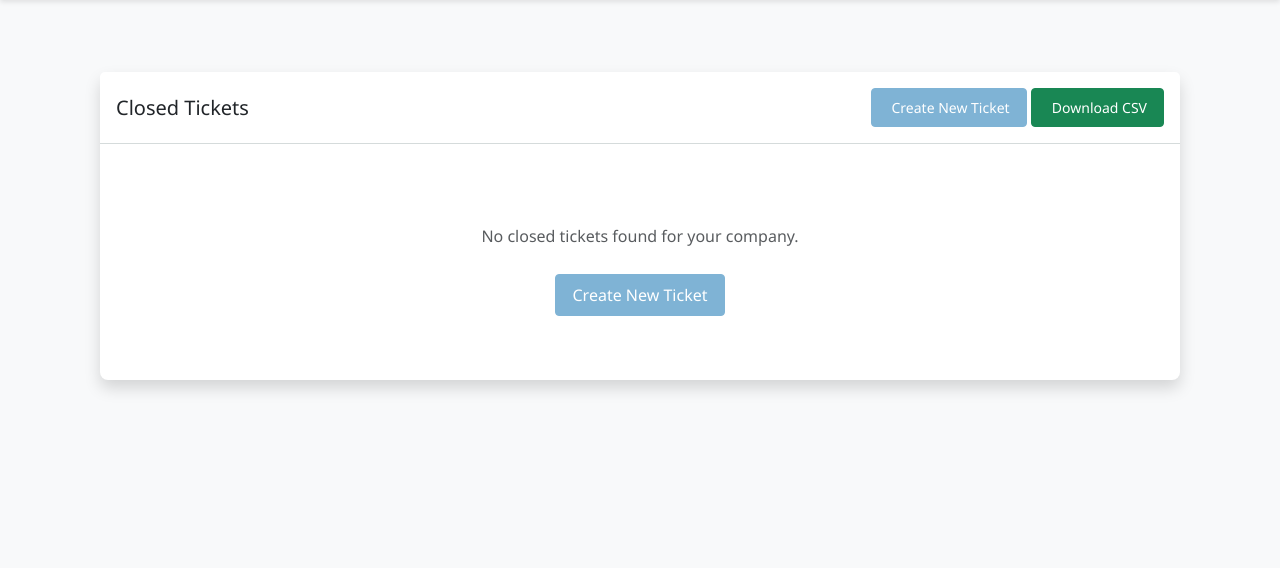
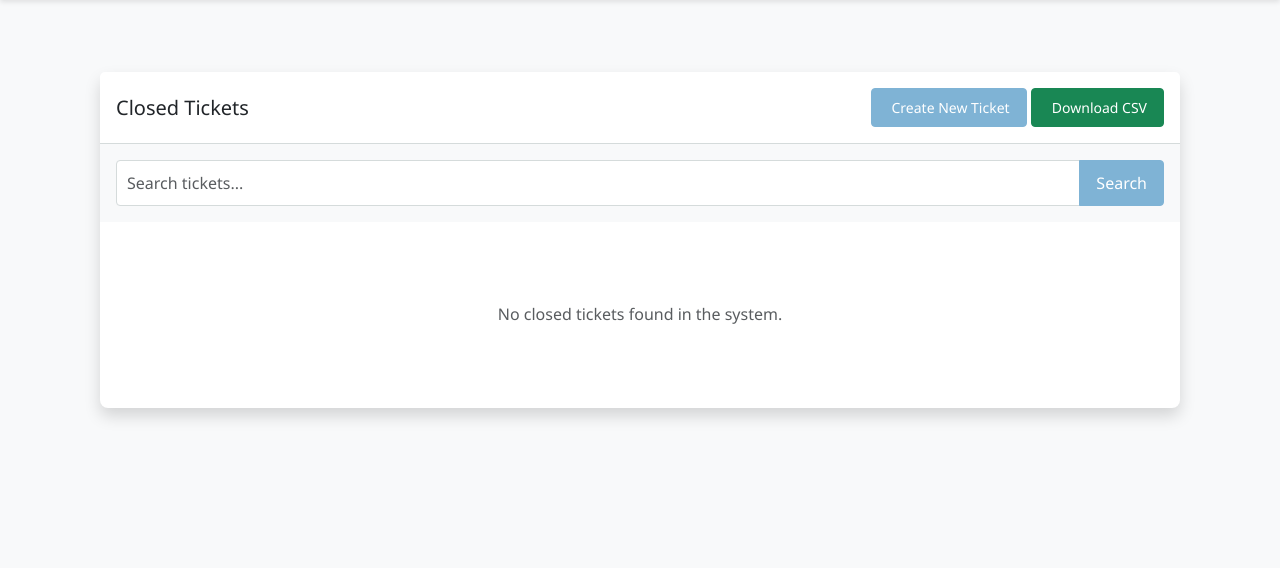
Before and after one commit to deecheru/ticketing_app, a Django app: page /user_tickets/closed-tickets/ in a window 1280 px wide. Shown: the part 98-666 px from the top of the page. Run offline with Django 4.2, Linux system fonts and the light colour scheme; the visitor is signed in with stand-in values (Sample User, id 1); parts of the project's set-up code (start-up, migrations or seed data) failed here and were passed over; some libraries are stand-ins or nearby versions.

Commit message:
Commiting new fixed code

```diff
--- a/templates/tickets/closed_tickets.html
+++ b/templates/tickets/closed_tickets.html
@@ -1,4 +1,3 @@
-<!-- tickets/templates/tickets/tickets_list.html -->
 {% extends 'base.html' %}
 {% load static %}
 
@@ -24,14 +23,43 @@
                     <a href="{% url 'select_service' %}" class="btn btn-primary btn-sm">
                         <i class="bi bi-plus-circle me-1"></i> Create New Ticket
                     </a>
-                    <a href="?download=csv" class="btn btn-success btn-sm">
+                    <a href="?download=csv{% if search_query %}&search={{ search_query }}{% endif %}" class="btn btn-success btn-sm">
                         <i class="bi bi-download me-1"></i> Download CSV
                     </a>
                 </div>
             </div>
         </div>
 
+        <!-- Search box -->
+        <div class="card-body bg-light">
+            <form method="get" action="" class="mb-0">
+                <div class="input-group">
+                    <input type="text" name="search" class="form-control" placeholder="Search tickets..." value="{{ search_query }}">
+                    <button class="btn btn-primary" type="submit">
+                        <i class="bi bi-search"></i> Search
+                    </button>
+                    {% if search_query %}
+                    <a href="{% url 'closed_tickets' %}" class="btn btn-outline-secondary">
+                        <i class="bi bi-x-circle"></i> Clear
+                    </a>
+                    {% endif %}
+                </div>
+            </form>
+        </div>
+
         <div class="card-body">
+            {% if search_query %}
+            <div class="alert alert-info d-flex align-items-center mb-3">
+                <i class="bi bi-info-circle me-2"></i>
+                <div>
+                    Showing results for: <strong>"{{ search_query }}"</strong>
+                    {% with count=closed_tickets.count %}
+                        ({{ count }} ticket{{ count|pluralize }} found)
+                    {% endwith %}
+                </div>
+            </div>
+            {% endif %}
+
             {% if closed_tickets %}
                 <div class="table-responsive">
                     <table class="table table-hover">
@@ -39,6 +67,9 @@
                             <tr>
                                 <th>ID</th>
                                 <th>Title</th>
+                                {% if is_admin %}
+                                <th>Company</th>
+                                {% endif %}
                                 <th>Status</th>
                                 <th>Priority</th>
                                 <th>Created</th>
@@ -49,20 +80,20 @@
                         <tbody>
                             {% for ticket in closed_tickets %}
                                 <tr>
-                                    <td>{{ ticket.id  }}</td>
+                                    <td>{{ ticket.id }}</td>
                                     <td>{{ ticket.title }}</td>
+                                    {% if is_admin %}
+                                    <td>{{ ticket.company.name }}</td>
+                                    {% endif %}
                                     <td>
-                                        {% if ticket.status == 'CLOSED' %}
-                                            <span class="badge bg-secondary">Closed</span>
-                                        {% endif %}
-
+                                        <span class="badge bg-secondary">Closed</span>
                                     </td>
                                     <td>
-                                        {% if ticket.priority == 'high' %}
+                                        {% if ticket.priority == 'HIGH' %}
                                             <span class="badge bg-danger">High</span>
-                                        {% elif ticket.priority == 'urgent' %}
-                                            <span class="badge bg-danger">Urgent</span>
-                                        {% elif ticket.priority == 'medium' %}
+                                        {% elif ticket.priority == 'CRITICAL' %}
+                                            <span class="badge bg-danger">Critical</span>
+                                        {% elif ticket.priority == 'MEDIUM' %}
                                             <span class="badge bg-warning text-dark">Medium</span>
                                         {% else %}
                                             <span class="badge bg-info text-dark">Low</span>
@@ -74,11 +105,6 @@
                                         <a href="{% url 'view_ticket' ticket.id %}" class="btn btn-sm btn-outline-primary">
                                             <i class="bi bi-eye"></i> View
                                         </a>
-                                        {% if ticket.created_by == request.user or request.user.is_staff %}
-                                        <a href="{% url 'edit_ticket' ticket.id %}" class="btn btn-sm btn-outline-secondary ms-1">
-                                            <i class="bi bi-pencil"></i> Edit
-                                        </a>
-                                        {% endif %}
                                     </td>
                                 </tr>
                             {% endfor %}
@@ -86,18 +112,18 @@
                     </table>
                 </div>
 
-                <!-- Pagination -->
+                <!-- Pagination with preserved search query -->
                 {% if is_paginated %}
                 <nav aria-label="Page navigation" class="mt-4">
                     <ul class="pagination justify-content-center">
                         {% if page_obj.has_previous %}
                             <li class="page-item">
-                                <a class="page-link" href="?page=1" aria-label="First">
+                                <a class="page-link" href="?page=1{% if search_query %}&search={{ search_query }}{% endif %}" aria-label="First">
                                     <span aria-hidden="true">&laquo;&laquo;</span>
                                 </a>
                             </li>
                             <li class="page-item">
-                                <a class="page-link" href="?page={{ page_obj.previous_page_number }}" aria-label="Previous">
+                                <a class="page-link" href="?page={{ page_obj.previous_page_number }}{% if search_query %}&search={{ search_query }}{% endif %}" aria-label="Previous">
                                     <span aria-hidden="true">&laquo;</span>
                                 </a>
                             </li>
@@ -107,18 +133,18 @@
                             {% if page_obj.number == i %}
                                 <li class="page-item active"><a class="page-link" href="#">{{ i }}</a></li>
                             {% elif i > page_obj.number|add:'-3' and i < page_obj.number|add:'3' %}
-                                <li class="page-item"><a class="page-link" href="?page={{ i }}">{{ i }}</a></li>
+                                <li class="page-item"><a class="page-link" href="?page={{ i }}{% if search_query %}&search={{ search_query }}{% endif %}">{{ i }}</a></li>
                             {% endif %}
                         {% endfor %}
 
                         {% if page_obj.has_next %}
                             <li class="page-item">
-                                <a class="page-link" href="?page={{ page_obj.next_page_number }}" aria-label="Next">
+                                <a class="page-link" href="?page={{ page_obj.next_page_number }}{% if search_query %}&search={{ search_query }}{% endif %}" aria-label="Next">
                                     <span aria-hidden="true">&raquo;</span>
                                 </a>
                             </li>
                             <li class="page-item">
-                                <a class="page-link" href="?page={{ page_obj.paginator.num_pages }}" aria-label="Last">
+                                <a class="page-link" href="?page={{ page_obj.paginator.num_pages }}{% if search_query %}&search={{ search_query }}{% endif %}" aria-label="Last">
                                     <span aria-hidden="true">&raquo;&raquo;</span>
                                 </a>
                             </li>
@@ -130,10 +156,20 @@
             {% else %}
                 <div class="text-center py-5">
                     <i class="bi bi-ticket-perforated" style="font-size: 3rem; color: #6c757d;"></i>
-                    <p class="mt-3 text-muted">No closed tickets found for your company.</p>
-                    <a href="{% url 'select_service' %}" class="btn btn-primary mt-2">
-                        Create New Ticket
-                    </a>
+                    {% if search_query %}
+                        <p class="mt-3 text-muted">No closed tickets found matching "{{ search_query }}".</p>
+                        <a href="{% url 'closed_tickets' %}" class="btn btn-outline-secondary mt-2">
+                            Clear Search
+                        </a>
+                    {% else %}
+                        <p class="mt-3 text-muted">
+                            {% if is_admin %}
+                                No closed tickets found in the system.
+                            {% else %}
+                                No closed tickets found for your company.
+                            {% endif %}
+                        </p>
+                    {% endif %}
                 </div>
             {% endif %}
         </div>
--- a/user_tickets/views.py
+++ b/user_tickets/views.py
@@ -11,6 +11,7 @@ from django.utils import timezone
 from django.db.models import Count
 from django.db.models import Q
 from django.db.utils import IntegrityError
+from django.db import models
 
 def is_staff_check(user):
     return user.is_staff
@@ -210,21 +211,39 @@ def view_open_tickets(request):
     if user.is_superuser:
         open_tickets = Ticket.objects.filter(
             status__in=['OPEN', 'IN_PROGRESS', 'RESOLVED']
-        ).order_by('-created_at')
+        )
     # For company agents, show tickets from assigned companies
     elif user.is_company_agent:
         assigned_companies = user.assigned_companies.values_list('company', flat=True)
         open_tickets = Ticket.objects.filter(
             company__in=assigned_companies,
             status__in=['OPEN', 'IN_PROGRESS', 'RESOLVED']
-        ).order_by('-created_at')
+        )
     else:
         # For regular users, show all tickets from their company
         company = user.company
         open_tickets = Ticket.objects.filter(
-                company=company,
-                status__in=['OPEN', 'IN_PROGRESS', 'RESOLVED']
-            ).order_by('-created_at')
+            company=company,
+            status__in=['OPEN', 'IN_PROGRESS', 'RESOLVED']
+        )
+
+    # Handle search functionality
+    search_query = request.GET.get('search', '')
+    if search_query:
+        open_tickets = open_tickets.filter(
+            # Search across multiple fields
+            models.Q(title__icontains=search_query) |
+            models.Q(description__icontains=search_query) |
+            models.Q(id__icontains=search_query) |
+            models.Q(status__icontains=search_query) |
+            models.Q(priority__icontains=search_query) |
+            models.Q(created_by__username__icontains=search_query) |
+            models.Q(created_by__first_name__icontains=search_query) |
+            models.Q(created_by__last_name__icontains=search_query)
+        )
+
+    # Apply ordering after search
+    open_tickets = open_tickets.order_by('-created_at')
 
     # Handle CSV download
     if request.GET.get('download') == 'csv':
@@ -234,7 +253,8 @@ def view_open_tickets(request):
         'open_tickets': open_tickets,
         'user': user,
         'is_admin': user.is_superuser,
-        'is_company_agent': user.is_company_agent
+        'is_company_agent': user.is_company_agent,
+        'search_query': search_query,  # Pass search query to template for display
     }
     return render(request, 'tickets/open_tickets.html', context)
 
@@ -244,23 +264,39 @@ def view_closed_tickets(request):
 
     # For admin users, show all closed tickets
     if user.is_superuser:
-        closed_tickets = Ticket.objects.filter(
-            status__in=['CLOSED']
-        ).order_by('-created_at')
+        closed_tickets = Ticket.objects.filter(status='CLOSED').order_by('-created_at')
     # For company agents, show tickets from assigned companies
     elif user.is_company_agent:
         assigned_companies = user.assigned_companies.values_list('company', flat=True)
         closed_tickets = Ticket.objects.filter(
             company__in=assigned_companies,
-            status__in=['CLOSED']
-        ).order_by('-created_at')
+            status='CLOSED'
+        )
     else:
-        # For regular users, show their company's tickets and tickets they created
+        # For regular users, show closed tickets from their company
         company = user.company
         closed_tickets = Ticket.objects.filter(
             company=company,
-            status__in=['CLOSED']
-        ).order_by('-created_at')
+            status='CLOSED'
+        )
+
+    # Handle search functionality - case-insensitive search
+    search_query = request.GET.get('search', '')
+    if search_query:
+        closed_tickets = closed_tickets.filter(
+            # Search across multiple fields using icontains for case-insensitive matching
+            models.Q(title__icontains=search_query) |
+            models.Q(description__icontains=search_query) |
+            models.Q(id__icontains=search_query) |
+            models.Q(status__icontains=search_query) |
+            models.Q(priority__icontains=search_query) |
+            models.Q(created_by__username__icontains=search_query) |
+            models.Q(created_by__first_name__icontains=search_query) |
+            models.Q(created_by__last_name__icontains=search_query)
+        )
+
+    # Apply ordering after search
+    closed_tickets = closed_tickets.order_by('-created_at')
 
     # Handle CSV download
     if request.GET.get('download') == 'csv':
@@ -270,7 +306,8 @@ def view_closed_tickets(request):
         'closed_tickets': closed_tickets,
         'user': user,
         'is_admin': user.is_superuser,
-        'is_company_agent': user.is_company_agent
+        'is_company_agent': user.is_company_agent,
+        'search_query': search_query,  # Pass search query to template for display
     }
     return render(request, 'tickets/closed_tickets.html', context)
 
```
Also changed, not shown: templates/tickets/open_tickets.html (+43 -8 lines), tickets/views.py (added, +43 -0 lines).
